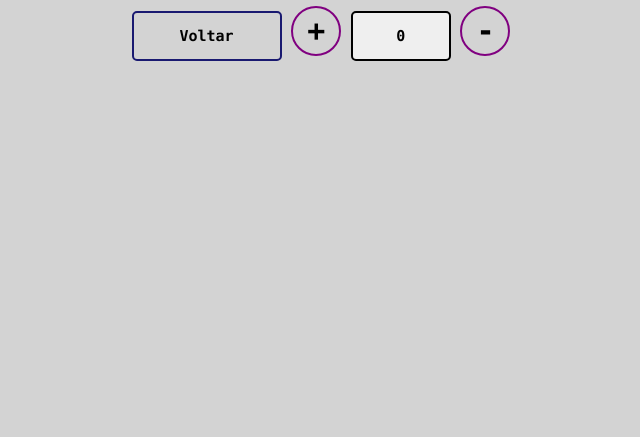
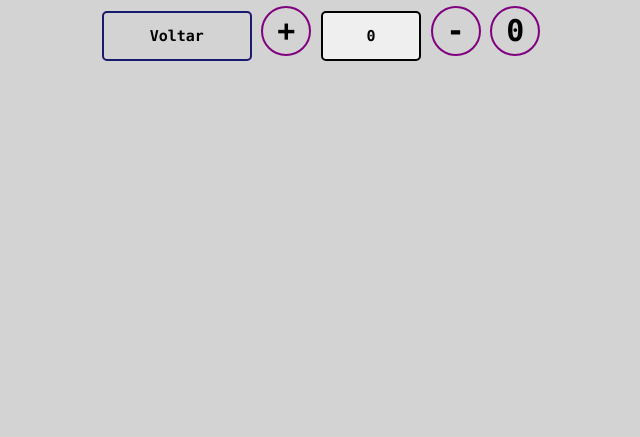
Before and after one commit to DarthSniper15/Desafios, a plain HTML site: page cont.html in a window 1280 px wide. Shown: the part 363-800 px from the top of the page, without its empty margins (319-959 px from the left). Drawn offline with Linux system fonts and the light colour scheme.

Commit message:
Nova função adicionada
Adicionada função de zerar contador

```diff
--- a/cont.html
+++ b/cont.html
@@ -30,6 +30,10 @@
 			<span>-</span>
 		</button>
 
+		<button class="contb" onclick="zero()">
+			<span>0</span>
+		</button>
+
 	</div>
 
 </body>
```
